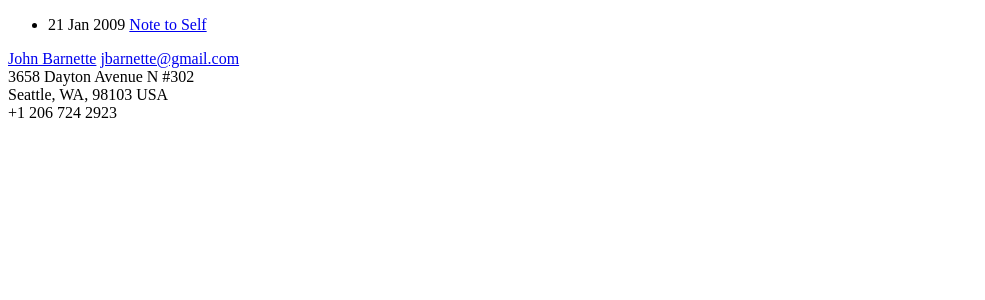
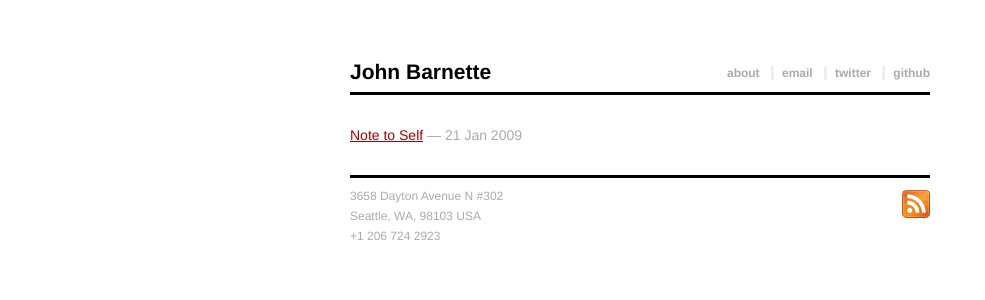
Before and after one commit to jbarnette/jbarnette.github.com, a Jekyll site: the page built from index.html, in a window 1280 px wide. Shown: the top 300 px of the page, without its empty margins (0-985 px from the left). Built offline with Jekyll 4.4.1, drawn with Linux system fonts in a browser that asks for light colours.

Commit message:
initial stab at styling

```diff
--- a/_layouts/default.html
+++ b/_layouts/default.html
@@ -9,7 +9,16 @@
 
   <body>
     <div id="wrap">
-      <div id="top"></div>
+      <div id="header">
+	<h1><a href="/">John Barnette</a></h1>
+
+	<ul class="presence">
+	  <li><a href="/about.html">about</a></li>
+	  <li><a href="mailto:jbarnette@gmail.com">email</a></li>
+	  <li><a href="http://twitter.com/jbarnette">twitter</a></li>
+	  <li><a href="http://github.com/jbarnette">github</a></li>
+	</ul>
+      </div>
 
       <div id="content">
 	{{ content }}
@@ -17,8 +26,8 @@
 
       <div id="footer">
 	<div id="hcard-John-Barnette" class="vcard">
-	  <a class="url fn" href="http://twitter.com/jbarnette">John Barnette</a>
-	  <a class="email" href="mailto:jbarnette@gmail.com">jbarnette@gmail.com</a>
+	  <span class="fn">John Barnette</span>
+	  <div class="email">jbarnette@gmail.com</div>
 
 	  <div class="adr">
 	    <div class="street-address">3658 Dayton Avenue N #302</div>
@@ -30,6 +39,10 @@
 
 	  <div class="tel">+1 206 724 2923</div>
 	</div>
+
+	<a class="feed" href="#">
+	  <img src="/images/feed.png" width="28" height="28" alt="Feed" />
+	</a>
       </div>
   </body>
 </html>
--- /dev/null
+++ b/css/screen.css
@@ -0,0 +1,134 @@
+* {
+    margin: 0;
+    padding: 0;
+}
+
+img {
+    border: 0;
+}
+
+body {
+    background-color: #fff;
+    font: 14px helvetica, arial, sans-serif;
+}
+
+a {
+    color: #a00;
+}
+
+a:hover {
+    color: #000;
+}
+
+h1 {
+    font-size: 150%;
+    border-bottom: 3px solid black;
+    padding-bottom: 8px;
+}
+
+h2 {
+    margin-top: 24px;
+    font-size: 120%;
+    margin-bottom: 8px;
+}
+
+p {
+    line-height: 20px;
+    margin-bottom: 12px;
+}
+
+#wrap {
+    width: 580px;
+    margin: 60px auto;
+}
+
+#header {
+    position: relative;
+}
+
+#header a, #footer a {
+    text-decoration: none;
+    color: #aaa;
+}
+
+#header h1 a, #footer h1 a {
+    color: #000;
+}
+
+#header a:hover, #footer a:hover {
+    color: #a00;
+}
+
+#header .breadcrumb {
+    position: absolute;
+    right: 0;
+    bottom: 12px;
+    font-weight: bold;
+}
+
+#content {
+    margin-top: 32px;
+}
+
+.posts {
+    list-style-type: none;
+}
+
+.slug {
+    color: #aaa;
+}
+
+#footer {
+    position: relative;
+    border-top: 3px solid black;
+    margin-top: 32px;
+    padding-top: 8px;
+}
+
+a.feed {
+    display: block;
+    position: absolute;
+    right: 0;
+    top: 12px;
+}
+
+.vcard {
+    font-size: 12px;
+    line-height: 20px;
+    color: #aaa;
+}
+
+.vcard .fn, .vcard .email {
+    display: none;
+}
+
+.presence {
+    font-size: 12px;
+    font-weight: bold;
+    list-style-type: none;
+}
+
+#header .presence {
+    position: absolute;
+    bottom: 15px;
+    right: 0;
+}
+
+#footer .presence {
+    text-align: center;
+}
+
+.presence li {
+    display: inline;
+    border-left: 3px solid #eee;
+    padding: 0 8px;
+}
+
+.presence li:first-child {
+    border-left: none;
+    padding-left: 0;
+}
+
+.presence li:last-child {
+    padding-right: 0;
+}
--- a/index.html
+++ b/index.html
@@ -6,8 +6,8 @@ title: John Barnette
 <ul class="posts">
   {% for post in site.posts %}
     <li>
-      {{ post.date | date_to_string }}
       <a href="{{ post.url }}">{{ post.title }}</a>
+      <span class="slug">&mdash; {{ post.date | date_to_string }}</span>
     </li>
   {% endfor %}
 </ul>
```
Also changed, not shown: _layouts/post.html (+13 -5 lines), images/feed.png (added).
